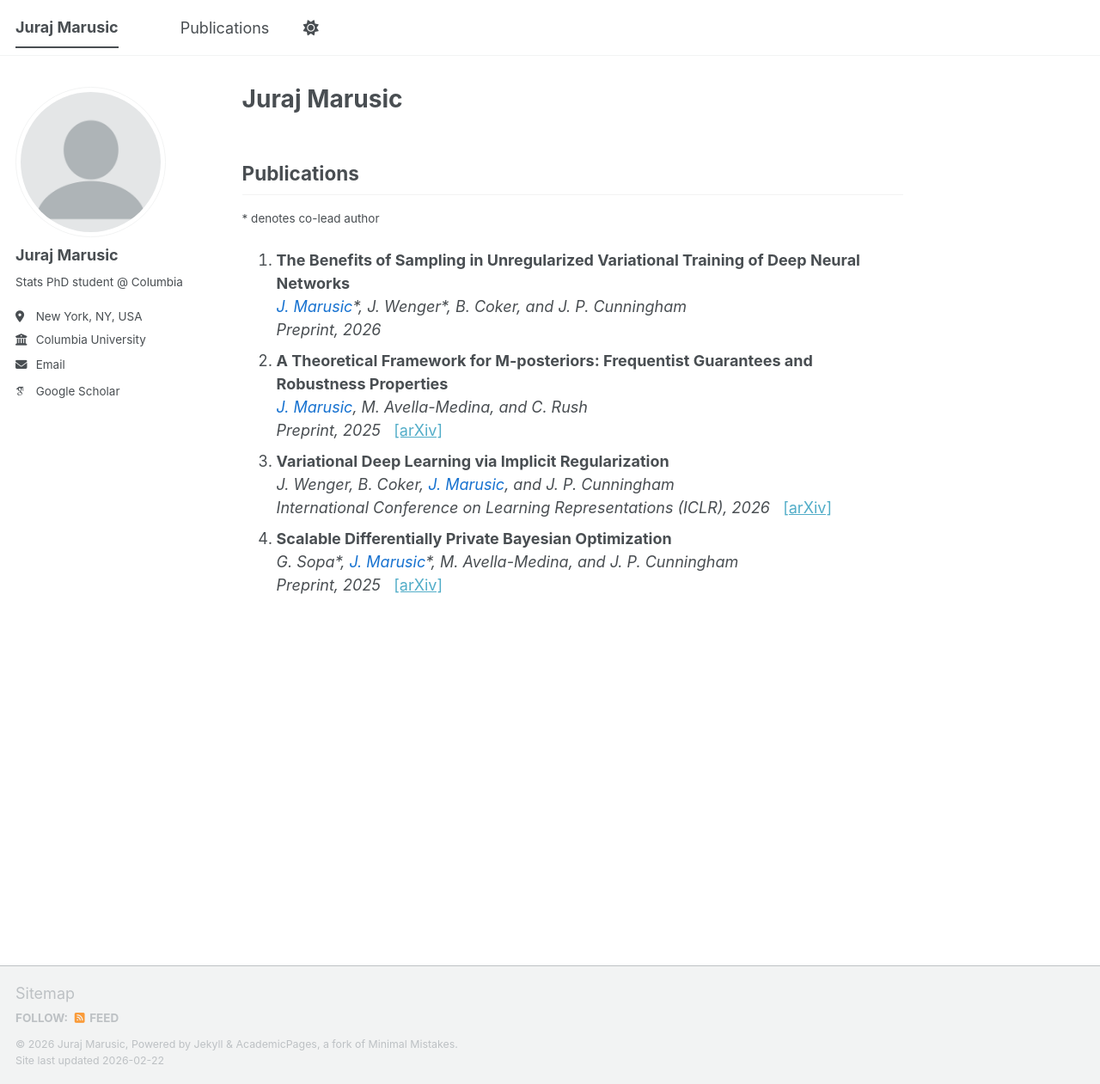
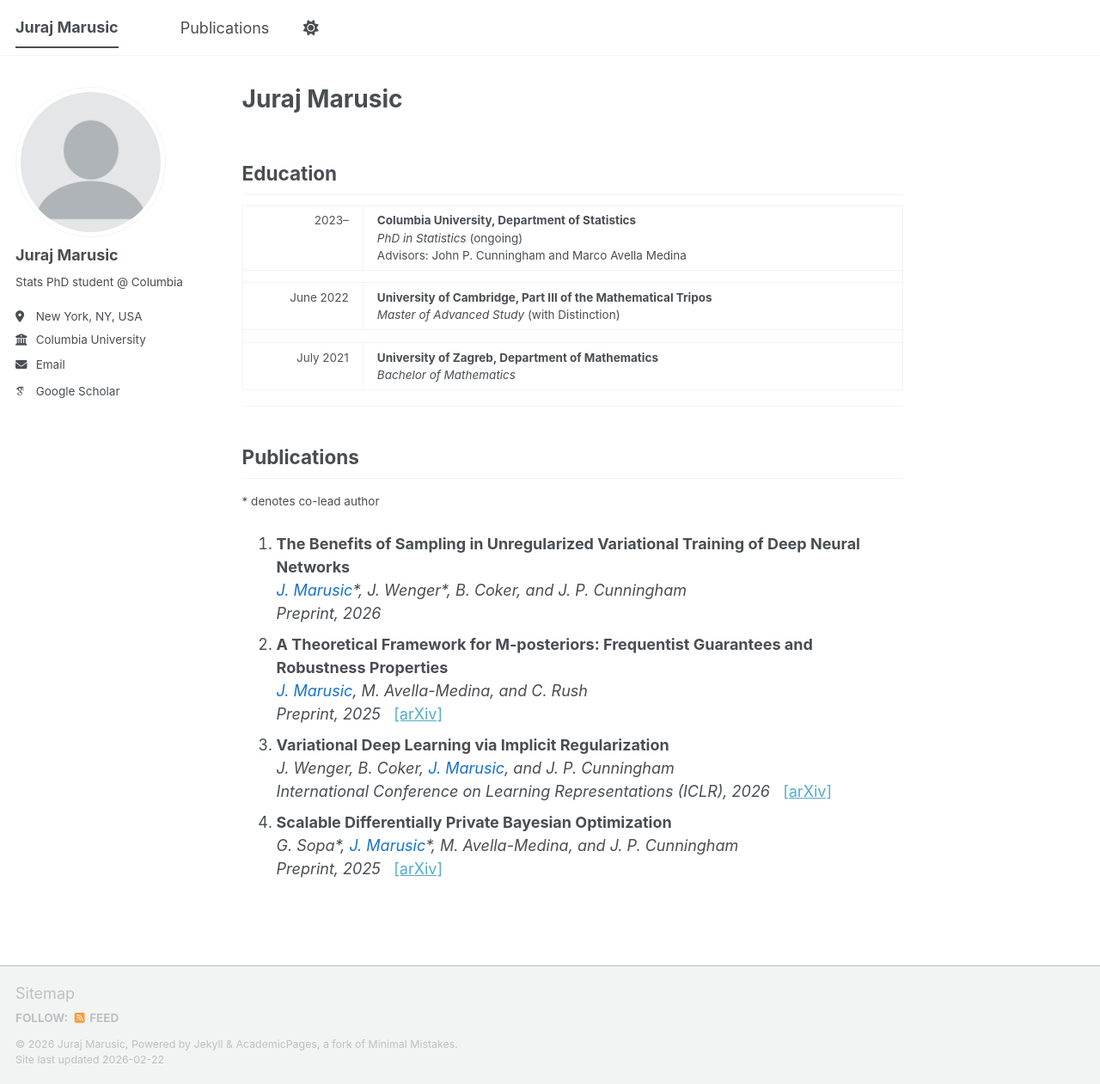
Before and after one commit to JurajMarusic/jurajmarusic.github.io, a Jekyll site: the page built from _pages/about.md, in a window 1280 px wide and 1261 px high. Shown: the whole window at 86% size. Built offline with Jekyll 4.4.1, drawn with Linux system fonts in a browser that asks for light colours; some web fonts are replaced; a script bundle is joined from its source files by our own code; library files that are not in the unit come from our copies.

Commit message:
Update about.md

```diff
--- a/_pages/about.md
+++ b/_pages/about.md
@@ -5,6 +5,37 @@ author_profile: true
 redirect_from:
   - /about/
   - /about.html
+---
+
+## Education
+
+<table style="border-collapse:collapse; width:100%;">
+<tr>
+  <td style="white-space:nowrap; vertical-align:top; padding-right:16px; text-align:right; color:#555;">2023&ndash;</td>
+  <td style="border-left:1px solid #ccc; padding-left:16px; vertical-align:top;">
+    <strong>Columbia University, Department of Statistics</strong><br>
+    <em>PhD in Statistics</em> (ongoing)<br>
+    Advisors: John P. Cunningham and Marco Avella Medina
+  </td>
+</tr>
+<tr><td colspan="2" style="height:8px;"></td></tr>
+<tr>
+  <td style="white-space:nowrap; vertical-align:top; padding-right:16px; text-align:right; color:#555;">June 2022</td>
+  <td style="border-left:1px solid #ccc; padding-left:16px; vertical-align:top;">
+    <strong>University of Cambridge, Part III of the Mathematical Tripos</strong><br>
+    <em>Master of Advanced Study</em> (with Distinction)
+  </td>
+</tr>
+<tr><td colspan="2" style="height:8px;"></td></tr>
+<tr>
+  <td style="white-space:nowrap; vertical-align:top; padding-right:16px; text-align:right; color:#555;">July 2021</td>
+  <td style="border-left:1px solid #ccc; padding-left:16px; vertical-align:top;">
+    <strong>University of Zagreb, Department of Mathematics</strong><br>
+    <em>Bachelor of Mathematics</em>
+  </td>
+</tr>
+</table>
+
 ---
 
 ## Publications
```
